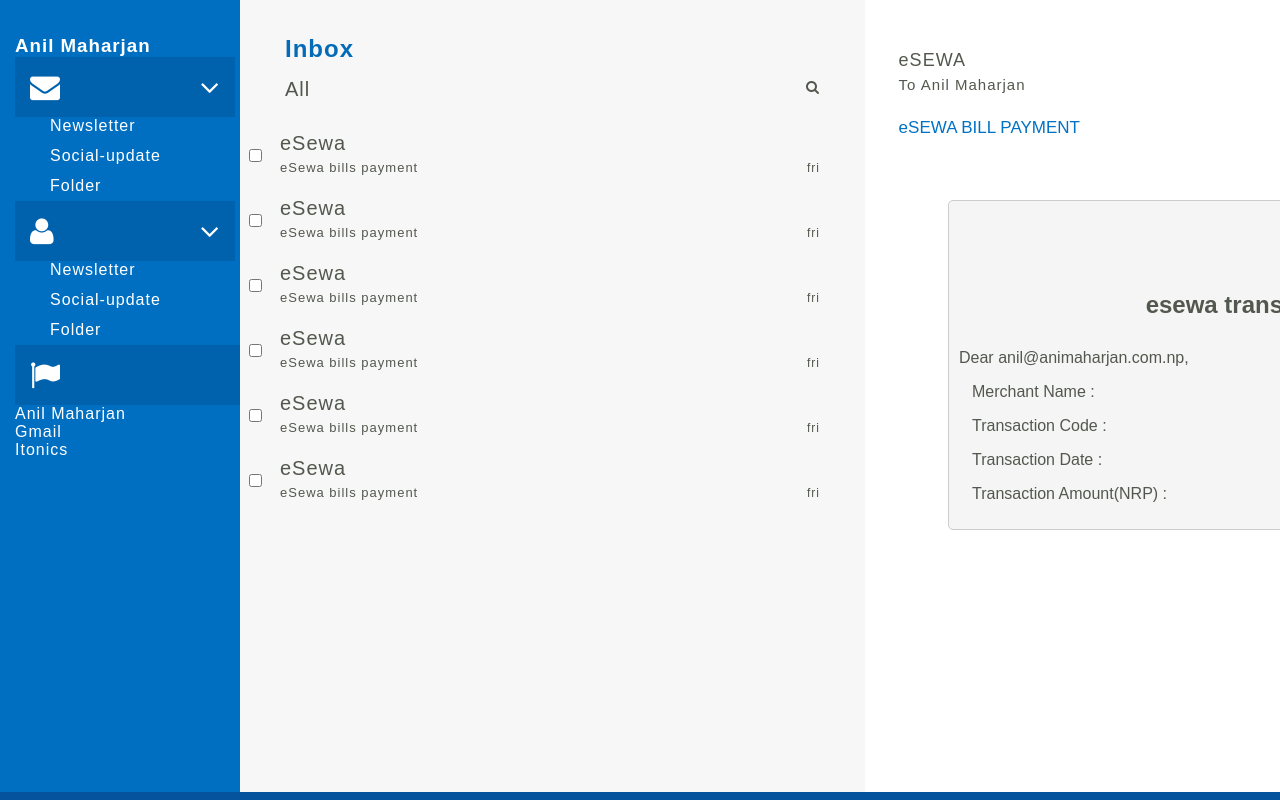
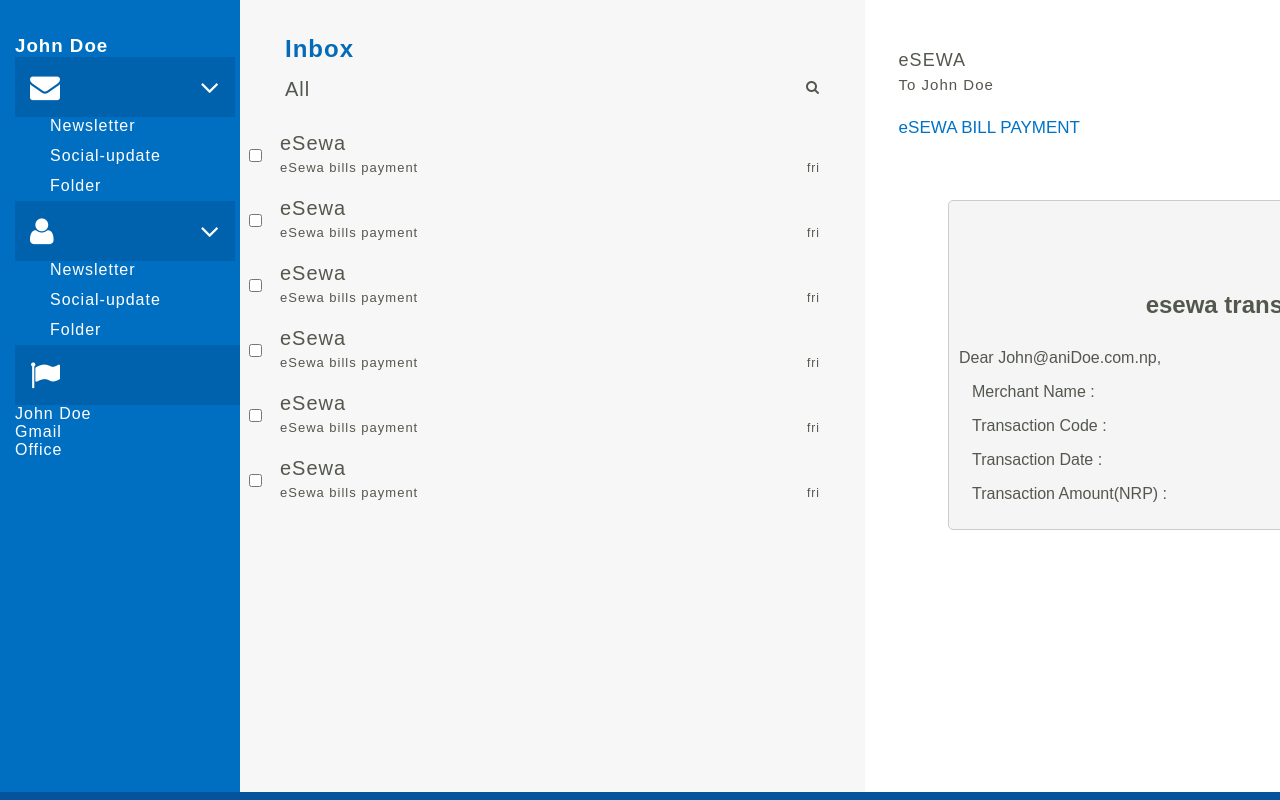
Before and after one commit to maxmrsss/inbox, a plain HTML site: page index.html in a window 1280 px wide. Shown: the top 800 px of the page. Drawn offline with Linux system fonts and the light colour scheme.

Commit message:
Changed names to generic

```diff
--- a/index.html
+++ b/index.html
@@ -10,7 +10,7 @@
 	<body>
 		<div class="container clearfix">
 			<div class="sidebar clearfix">
-				<h3>Anil Maharjan</h3>
+				<h3>John Doe</h3>
 				<div class="sidebar-list">
 					<ul>
 						<li class="clearfix" class="inbox"><a class="main-link" href=""><i class="fa fa-envelope"></i></a>
@@ -41,9 +41,9 @@
 				</div>
 				<div class="footer-user-info">
 					<ul>
-						<li>Anil Maharjan</li>
+						<li>John Doe</li>
 						<li>Gmail</li>
-						<li>Itonics</li>
+						<li>Office</li>
 					</ul>
 				</div>
 			</div>
@@ -234,14 +234,14 @@
 			<div class="message-content">
 				<div class="esewa-bill-payment">
 					<div class="esewa">eSEWA</div>
-					<div class="esewa-user">To Anil Maharjan</div>
+					<div class="esewa-user">To John Doe</div>
 					<div class="esewa-payment">
 						eSEWA BILL PAYMENT
 					</div>
 				</div>
 				<div class="esewa-form clearfix">
 					<h2>esewa transaction Notification</h2>
-					<div class="user-eaml">Dear anil@animaharjan.com.np,</div>
+					<div class="user-eaml">Dear John@aniDoe.com.np,</div>
 					<div class="user-info-left">
 						<p>Merchant Name :</p>
 						<p>Transaction Code :</p>
```
